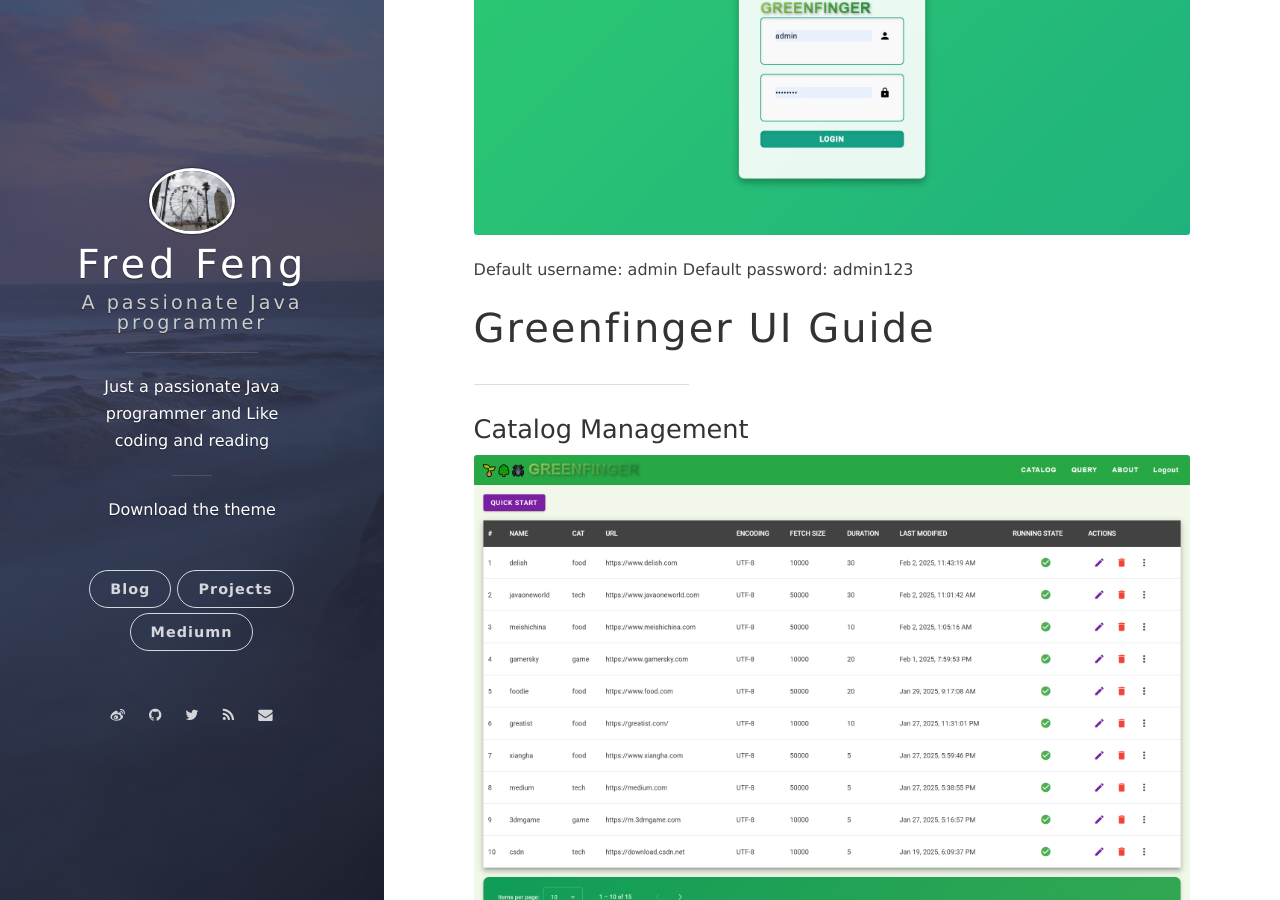
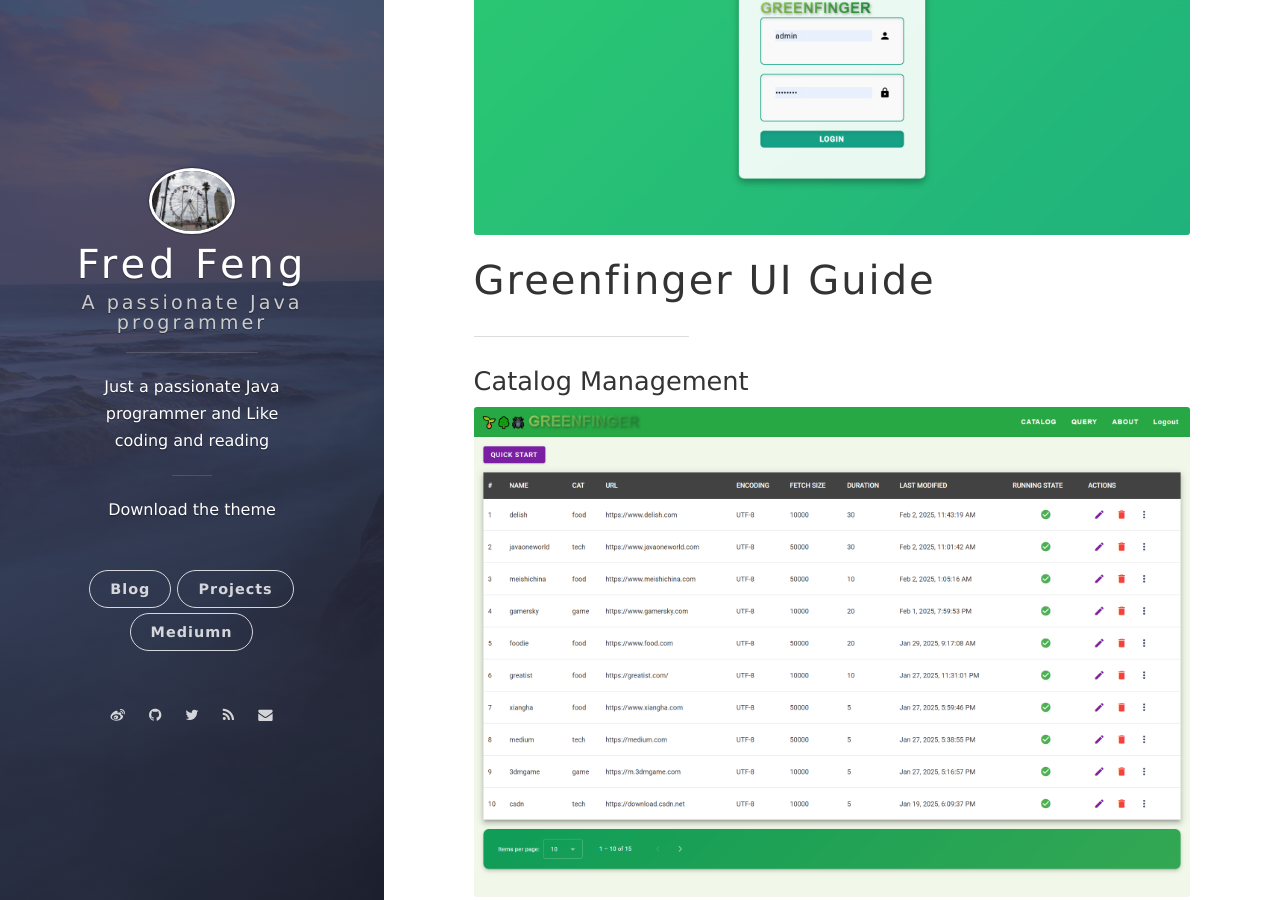
Before and after one commit to paganini2008/paganini2008.github.io, a Jekyll site: the page built from _posts/2021-07-01-Introduction to Greenfinger - High Performance Distributed Web Crawling Framework.md, in a window 1280 px wide and 900 px high, scrolled down 4002 px. Built offline with Jekyll 4.4.1, drawn with Linux system fonts in a browser that asks for light colours; nearby versions of some CDN libraries; comment, search, counter and statistics services are not loaded.

Commit message:
Update code

```diff
--- a/_posts/2021-07-01-Introduction to Greenfinger - High Performance Distributed Web Crawling Framework.md
+++ b/_posts/2021-07-01-Introduction to Greenfinger - High Performance Distributed Web Crawling Framework.md
@@ -128,9 +128,6 @@ greenfinger:
 
  ![image.png](/assets/images/greenfinger/p0.png)
 
-Default username: admin
-Default password:  admin123
-
 
 
 #  Greenfinger UI Guide
```
